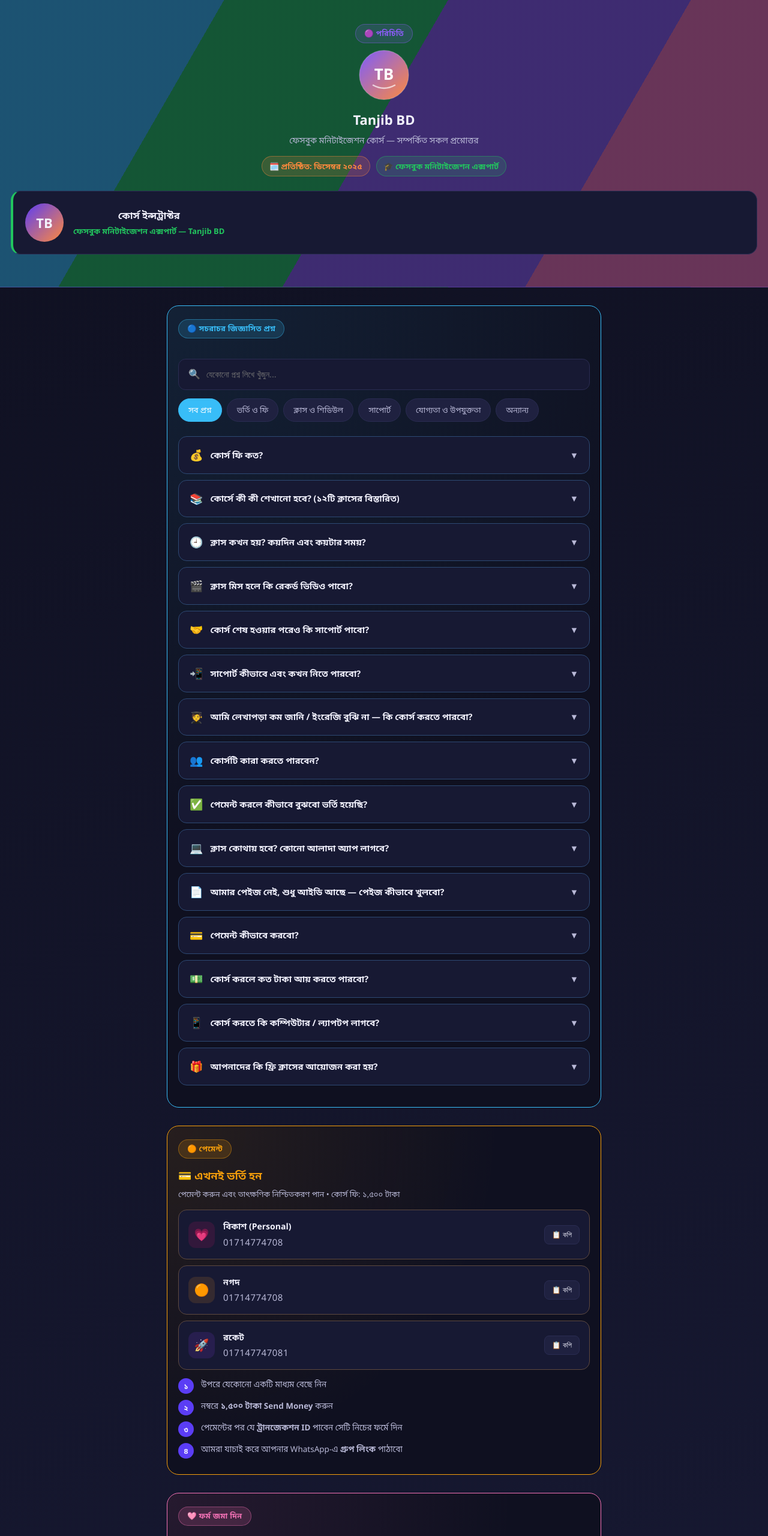
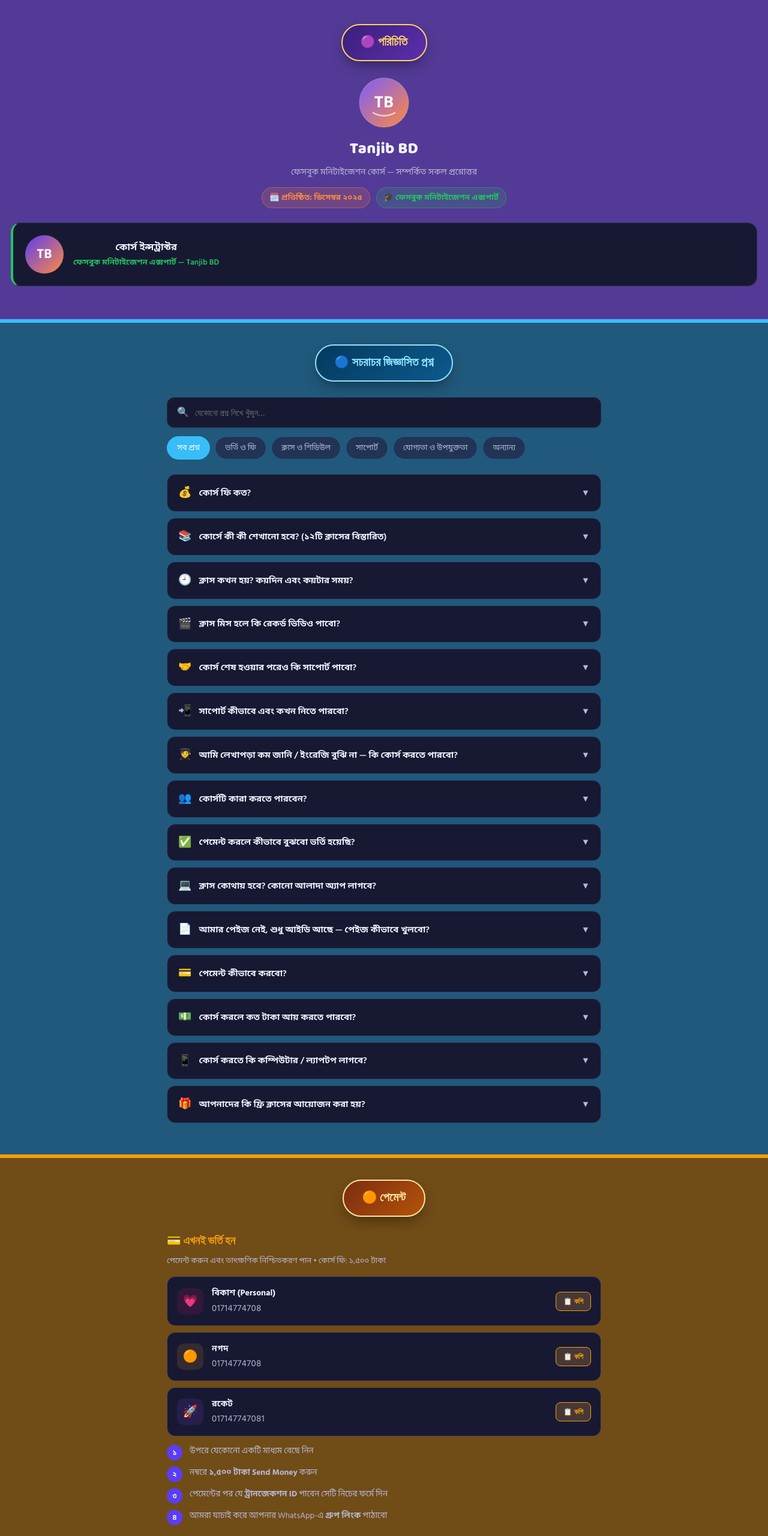
Before and after one commit to maimunmuntha278-crypto/tanjib-bd-course, a plain HTML site: page index.html in a window 1280 px wide. Shown: the top 2560 px of the page at 60% size. Drawn offline with Linux system fonts and the light colour scheme.

Commit message:
Add files via upload

```diff
--- a/index.html
+++ b/index.html
@@ -3,6 +3,9 @@
 <head>
 <meta charset="UTF-8">
 <meta name="viewport" content="width=device-width, initial-scale=1.0">
+<link rel="preconnect" href="https://fonts.googleapis.com">
+<link rel="preconnect" href="https://fonts.gstatic.com" crossorigin>
+<link href="https://fonts.googleapis.com/css2?family=Baloo+Da+2:wght@600;700;800&family=Hind+Siliguri:wght@400;500;600;700&display=swap" rel="stylesheet">
 <title>Tanjib BD — ফেসবুক মনিটাইজেশন কোর্স — সাধারণ প্রশ্নোত্তর</title>
 <style>
   :root{
@@ -27,11 +30,11 @@
   }
   *{box-sizing:border-box; margin:0; padding:0;}
   body{
-    font-family:'Segoe UI', 'Noto Sans Bengali', Arial, sans-serif;
+    font-family:'Hind Siliguri','Noto Sans Bengali','Segoe UI', Arial, sans-serif;
     background:linear-gradient(160deg,#0f1020 0%,#181a35 100%);
     color:var(--text);
     line-height:1.6;
-    padding-bottom:60px;
+    padding-bottom:0;
   }
   a{color:inherit; text-decoration:none;}
   .container{max-width:760px; margin:0 auto; padding:0 18px;}
@@ -40,19 +43,12 @@
   header{
     text-align:center;
     padding:40px 18px 30px;
-    background:
-      linear-gradient(rgba(10,11,25,0.6), rgba(10,11,25,0.6)),
-      linear-gradient(120deg,
-        var(--zone-blue)   0%,  var(--zone-blue)   24%,
-        var(--zone-green)  24%, var(--zone-green)  48%,
-        var(--zone-violet) 48%, var(--zone-violet) 74%,
-        var(--zone-pink)   74%, var(--zone-pink)   100%
-      );
+    background:color-mix(in srgb, var(--zone-violet) 55%, var(--bg));
     border-bottom:1px solid color-mix(in srgb, var(--zone-violet) 30%, transparent);
   }
   .logo-wrap{display:flex; justify-content:center; margin-bottom:14px;}
   .tagline{color:var(--text-dim); font-size:14px; margin-top:6px;}
-  h1{font-size:22px; margin:14px 0 6px; font-weight:700;}
+  h1{font-size:26px; margin:14px 0 6px; font-weight:800; font-family:'Baloo Da 2','Hind Siliguri',sans-serif; letter-spacing:.3px;}
   .meta-row{
     display:flex; flex-wrap:wrap; justify-content:center; gap:10px;
     margin-top:14px; font-size:13px; color:var(--text-dim);
@@ -148,14 +144,14 @@
 
   /* ====== জোন সিস্টেম: প্রতিটা সেকশনের নিজস্ব রঙ + হোভার করলে গ্লো ====== */
   .zone-block{
-    border-radius:20px;
-    padding:22px 18px 26px;
-    margin:30px 0;
-    border:1px solid var(--zc, var(--border));
-    background:
-      radial-gradient(circle at top left, color-mix(in srgb, var(--zc, var(--primary)) 10%, transparent), transparent 60%),
-      var(--bg);
+    width:100%;
+    padding:36px 0 42px;
+    border-top:6px solid var(--zc, var(--primary));
+    background:color-mix(in srgb, var(--zc, var(--primary)) 42%, var(--bg));
     position:relative;
+  }
+  .zone-block > .container, .zone-block .container{
+    padding:0 18px;
   }
   .zone-blue{ --zc:var(--zone-blue); }
   .zone-orange{ --zc:var(--zone-orange); }
@@ -165,12 +161,40 @@
   .zone-violet{ --zc:var(--zone-violet); }
 
   .zone-label{
-    display:inline-flex; align-items:center; gap:8px;
-    font-size:12.5px; font-weight:700; letter-spacing:.3px;
-    color:var(--zc, var(--primary));
-    background:color-mix(in srgb, var(--zc, var(--primary)) 16%, transparent);
-    border:1px solid color-mix(in srgb, var(--zc, var(--primary)) 40%, transparent);
-    padding:5px 14px; border-radius:20px; margin-bottom:14px;
+    display:flex; align-items:center; justify-content:center; gap:10px;
+    width:fit-content;
+    font-size:20px; font-weight:700; letter-spacing:.3px;
+    font-family:'Baloo Da 2','Hind Siliguri',sans-serif;
+    padding:13px 30px;
+    border-radius:50px;
+    margin:0 auto 26px;
+    box-shadow:0 10px 24px -8px rgba(0,0,0,0.5);
+  }
+  /* প্রতিটা জোনের নিজস্ব রঙ-কম্বিনেশন — গাঢ় ব্যাকগ্রাউন্ড + উজ্জ্বল লেখা, যাতে স্পষ্ট পড়া যায় */
+  .zone-violet .zone-label{
+    background:linear-gradient(135deg,#3b1f7a,#5b2fae);
+    color:#ffd166;
+    border:2px solid #ffd166;
+  }
+  .zone-blue .zone-label{
+    background:linear-gradient(135deg,#043a5e,#0c5a8c);
+    color:#8fe3ff;
+    border:2px solid #8fe3ff;
+  }
+  .zone-orange .zone-label{
+    background:linear-gradient(135deg,#7c2d12,#b45309);
+    color:#ffe4a3;
+    border:2px solid #ffe4a3;
+  }
+  .zone-pink .zone-label{
+    background:linear-gradient(135deg,#7a1350,#b3216f);
+    color:#ffd1eb;
+    border:2px solid #ffd1eb;
+  }
+  .zone-teal .zone-label{
+    background:linear-gradient(135deg,#083c39,#0f6b62);
+    color:#8ff5e6;
+    border:2px solid #8ff5e6;
   }
 
   /* হোভার করলে জোনের রঙে গ্লো ভেসে ওঠে */
@@ -197,9 +221,24 @@
     background:var(--zc, var(--primary));
     border-color:var(--zc, var(--primary));
   }
+  .zone-block .copy-btn{
+    border-color:var(--zc, var(--border));
+    color:var(--zc, var(--text));
+    background:color-mix(in srgb, var(--zc, var(--card-light)) 18%, var(--card-light));
+    font-weight:700;
+  }
   .zone-block .copy-btn:hover{
     background:var(--zc, var(--primary)); border-color:var(--zc, var(--primary)); color:#0f1020;
     box-shadow:0 6px 18px -6px color-mix(in srgb, var(--zc, var(--primary)) 60%, transparent);
+  }
+  .zone-block .submit-btn{
+    background:linear-gradient(135deg, var(--zc, var(--primary)), var(--primary-dark));
+    box-shadow:0 12px 28px -10px color-mix(in srgb, var(--zc, var(--primary)) 65%, transparent);
+    border:1px solid color-mix(in srgb, var(--zc, var(--primary)) 70%, white 10%);
+  }
+  .zone-block .filter-chip{
+    border-color:color-mix(in srgb, var(--zc, var(--border)) 35%, var(--border));
+    background:color-mix(in srgb, var(--zc, var(--card-light)) 12%, var(--card-light));
   }
   .zone-block .field input:focus, .zone-block .field select:focus{
     border-color:var(--zc, var(--primary));
@@ -209,12 +248,9 @@
     border-color:var(--zc, var(--primary));
     box-shadow:0 0 0 3px color-mix(in srgb, var(--zc, var(--primary)) 22%, transparent);
   }
-  .zone-block .submit-btn{
-    background:linear-gradient(135deg, var(--zc, var(--primary)), var(--primary-dark));
-  }
   .zone-block .pay-card{ border-color:color-mix(in srgb, var(--zc, var(--border)) 25%, var(--border)); }
   .zone-block .faq-item{ border-color:color-mix(in srgb, var(--zc, var(--border)) 20%, var(--border)); }
-  .section-title{font-size:18px; font-weight:700; margin-bottom:6px; color:var(--zc, var(--text));}
+  .section-title{font-size:19px; font-weight:700; margin-bottom:6px; color:var(--zc, var(--text)); font-family:'Baloo Da 2','Hind Siliguri',sans-serif;}
   .section-sub{font-size:13px; color:var(--text-dim); margin-bottom:16px;}
 
   /* payment */
@@ -291,7 +327,7 @@
 <body>
 
 <header class="zone-violet">
-  <div class="zone-label" style="margin-bottom:10px;">🟣 পরিচিতি</div>
+  <div class="zone-label">🟣 পরিচিতি</div>
   <div class="logo-wrap">
     <!-- LOGO OPTION 1: circular monogram badge -->
     <svg width="86" height="86" viewBox="0 0 86 86" xmlns="http://www.w3.org/2000/svg">
@@ -323,9 +359,9 @@
   </div>
 </header>
 
+<div class="zone-block zone-blue">
 <div class="container">
 
-  <div class="zone-block zone-blue">
   <div class="zone-label">🔵 সচরাচর জিজ্ঞাসিত প্রশ্ন</div>
   <div class="search-box">
     <span>🔍</span>
@@ -447,13 +483,17 @@
 
   </div>
   <p id="noResult" style="display:none; text-align:center; color:var(--text-dim); padding:20px;">😔 কোনো প্রশ্ন পাওয়া গেলো না। আমাদের সরাসরি ইনবক্স করুন!</p>
-  </div><!-- /zone-blue -->
 
-  <!-- PAYMENT SECTION -->
-  <section id="payment" class="zone-block zone-orange">
+</div><!-- /container -->
+</div><!-- /zone-blue -->
+
+<!-- PAYMENT SECTION -->
+<section id="payment" class="zone-block zone-orange">
+<div class="container">
     <div class="zone-label">🟠 পেমেন্ট</div>
     <div class="section-title">💳 এখনই ভর্তি হন</div>
     <div class="section-sub">পেমেন্ট করুন এবং তাৎক্ষণিক নিশ্চিতকরণ পান • কোর্স ফি: ১,৫০০ টাকা</div>
+
 
     <div class="pay-card">
       <div class="pay-icon pay-bkash">💗</div>
@@ -488,10 +528,12 @@
       <div class="step"><span class="n">৩</span><p>পেমেন্টের পর যে <b>ট্রানজেকশন ID</b> পাবেন সেটি নিচের ফর্মে দিন</p></div>
       <div class="step"><span class="n">৪</span><p>আমরা যাচাই করে আপনার WhatsApp-এ <b>গ্রুপ লিংক</b> পাঠাবো</p></div>
     </div>
+</div><!-- /container -->
   </section>
 
   <!-- ORDER FORM -->
   <section id="orderForm" class="zone-block zone-pink">
+  <div class="container">
     <div class="zone-label">🩷 ফর্ম জমা দিন</div>
     <div class="section-title">✅ পেমেন্ট তথ্য জমা দিন</div>
     <div class="form-card">
@@ -534,16 +576,18 @@
         <a class="wa" id="waConfirmLink" target="_blank">💬 WhatsApp করুন</a>
       </div>
     </div>
+  </div><!-- /container -->
   </section>
 
   <footer class="zone-block zone-teal" style="text-align:center;">
+  <div class="container">
     <div class="zone-label">🟢 যোগাযোগ</div><br>
     আরও কোনো প্রশ্ন আছে? সরাসরি যোগাযোগ করুন<br>
     <a id="waContact" target="_blank" style="color:var(--zone-teal); font-weight:700;">📞 WhatsApp করুন</a>
     <p style="margin-top:14px; font-size:12.5px; color:var(--text-dim);">© 2025 Tanjib BD — সর্বস্বত্ব সংরক্ষিত</p>
+  </div>
   </footer>
 
-</div>
 
 <script>
   // ---- CONFIG: এখানে আপনার নম্বর বদলাতে পারবেন ----
```
